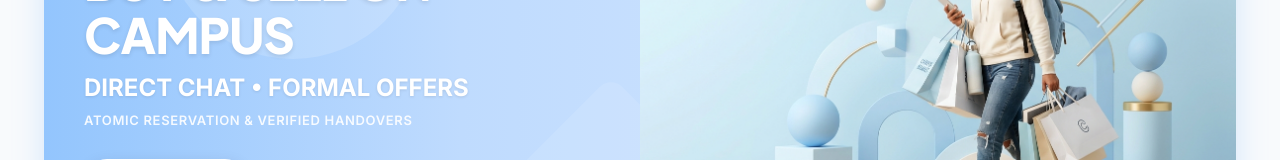
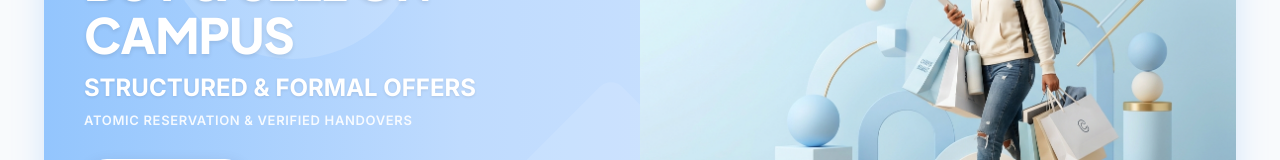
Before and after one commit to abhishek-chauhan428/campusmart-mern, a React (Vite) app in the folder client/: page / in a window 1280 px wide. Shown: the part 222-382 px from the top of the page. Built offline with nearby package versions, Linux system fonts and the light colour scheme; no server answers.

Commit message:
fix(client): replace chat mention in banner and meta description with structured offers

```diff
--- a/client/index.html
+++ b/client/index.html
@@ -4,7 +4,7 @@
     <meta charset="UTF-8" />
     <link rel="icon" type="image/svg+xml" href="/favicon.svg" />
     <meta name="viewport" content="width=device-width, initial-scale=1.0" />
-    <meta name="description" content="CampusSwap - The campus marketplace where students buy, sell and swap items with structured offers, private real-time chat, and verified deal handovers." />
+    <meta name="description" content="CampusMart - The campus marketplace where students buy, sell and swap items with structured offers and verified deal handovers." />
     <title>CampusSwap | Campus Marketplace</title>
     <!-- Fonts -->
     <link rel="preconnect" href="https://fonts.googleapis.com" />
--- a/client/src/pages/Home.jsx
+++ b/client/src/pages/Home.jsx
@@ -88,7 +88,7 @@ const Home = () => {
                 marginBottom: '0.35rem',
                 textShadow: '0 1px 3px rgba(0,0,0,0.1)'
               }}>
-                DIRECT CHAT • FORMAL OFFERS
+                STRUCTURED & FORMAL OFFERS
               </div>
 
               <p style={{
```
